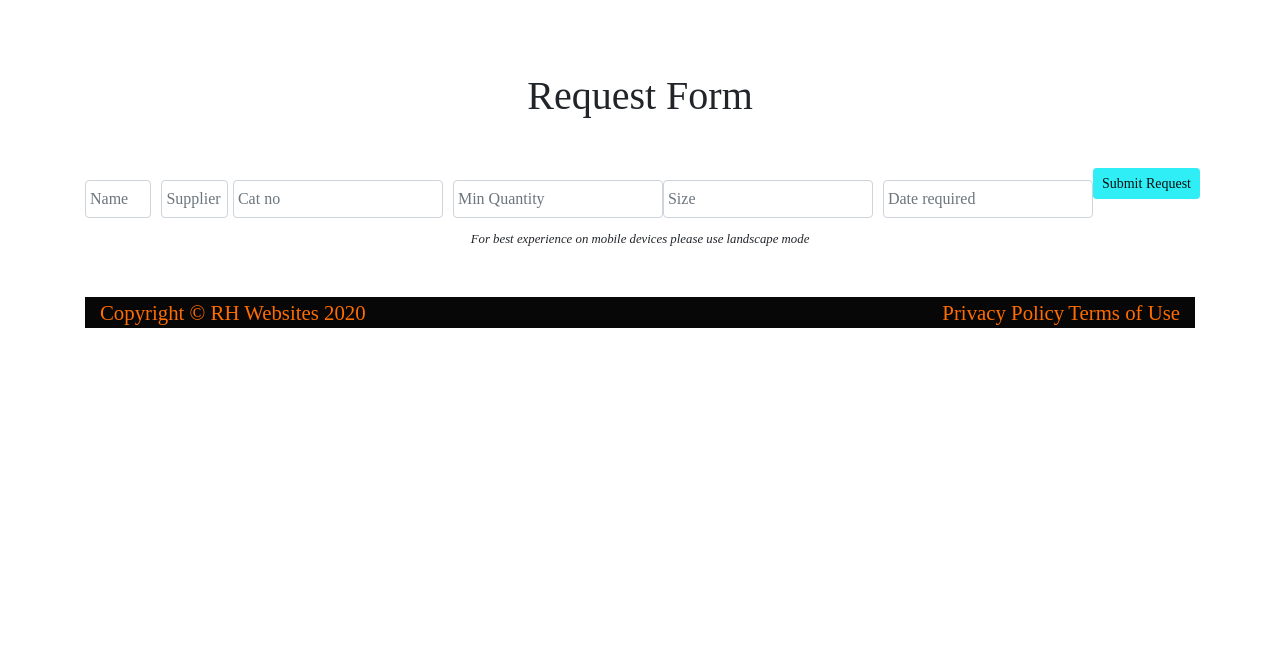
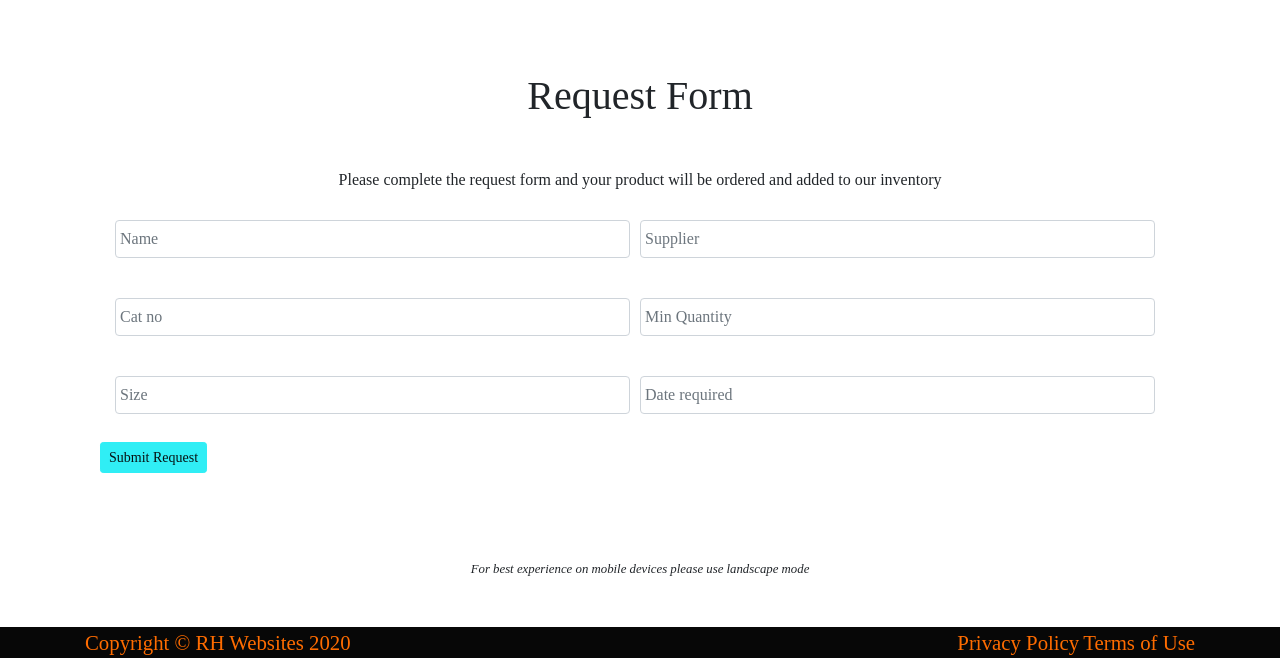
Before and after one commit to Code-Institute-Submissions/inventory-manager-mp3, a Flask app: page /request_table in a window 1280 px wide. Shown: the part 500-1158 px from the top of the page. Before the commit the page ends 828 px from the top, so only its background shows below. Run offline with Flask 2, Linux system fonts and the light colour scheme; some libraries are stand-ins or nearby versions; some web fonts are replaced.

Commit message:
Changed request form layout

```diff
--- a/templates/request_table.html
+++ b/templates/request_table.html
@@ -2,29 +2,33 @@
 {% block content %}
 
 <h1>Request Form</h1>
+<p>Please complete the request form and your product will be ordered and added to our inventory</p>
 
-<div class="row">
 <form action="{{ url_for('addrequest') }}" method="POST" class="col">
-        <div class="form-row">
-            <div class="col">
+
+<div class="form-row col-12">
+    <div class="form-group col-md-6">
         <input type="text" class="form-control" name="Name" placeholder="Name">
     </div>
-            <div class="col">
+    <div class="form-group col-md-6">
         <input type="text" class="form-control" name="Supplier" placeholder="Supplier">
     </div>
-        <div class="form-row">
-            <div class="col">
+</div>
+
+<div class="form-row col-12">
+    <div class="form-group col-md-6">
         <input type="text" class="form-control" name="Cat_no" placeholder="Cat no">
     </div>
-            <div class="col">
+    <div class="form-group col-md-6">
         <input type="text" class="form-control" name="Min_Quantity" placeholder="Min Quantity">
     </div>
 </div>
-        <div class="form-row">
-            <div class="col">
+
+<div class="form-row col-12">
+    <div class="form-group col-md-6">
         <input type="text" class="form-control" name="Size" placeholder="Size">
     </div>
-            <div class="col">
+    <div class="form-group col-md-6">
         <input type="text" class="form-control" name="Date_required" placeholder="Date required">
     </div>
 </div>
@@ -32,6 +36,6 @@
     <button class="btn btn-primary btn-sm" type="submit" name="action">Submit Request</button>
 </div>
 </form>
-  </div>
+
 
 {% endblock %}
```
Lines whose indentation alone changed are shown as unchanged.
